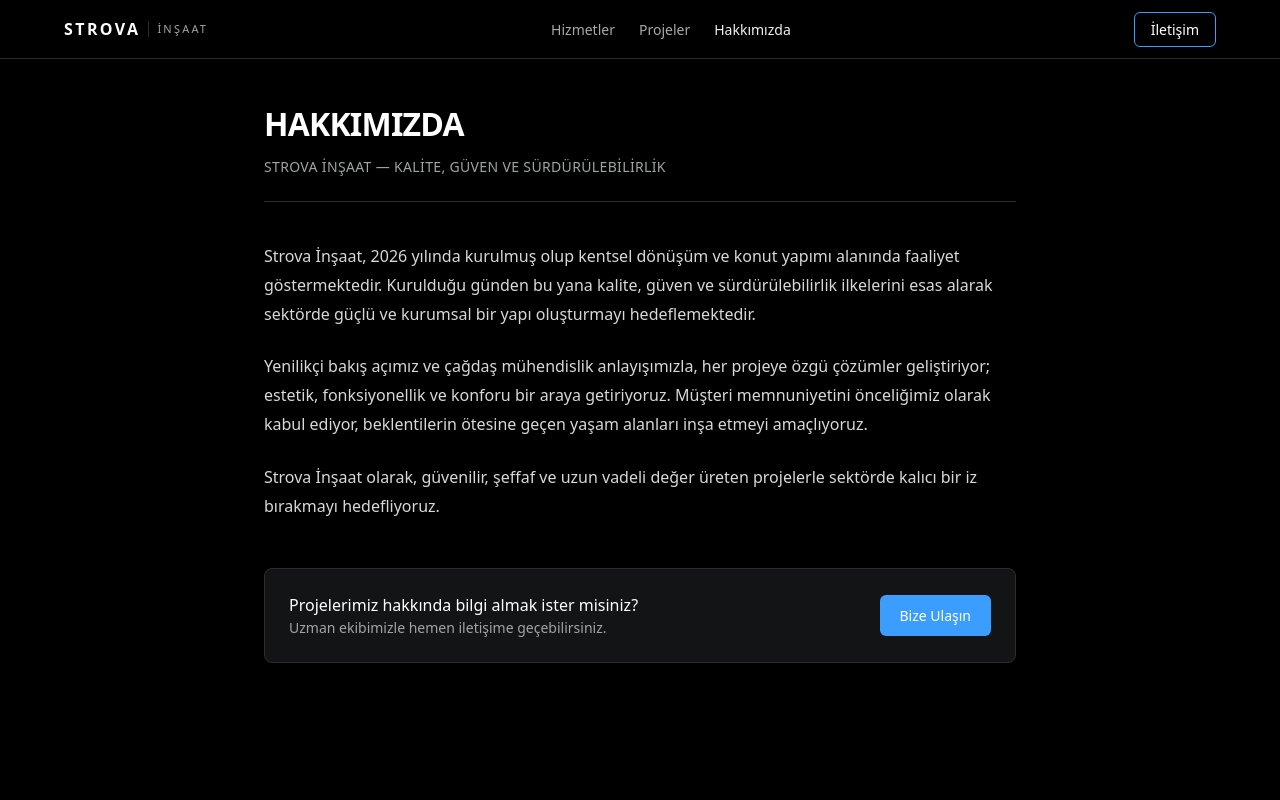
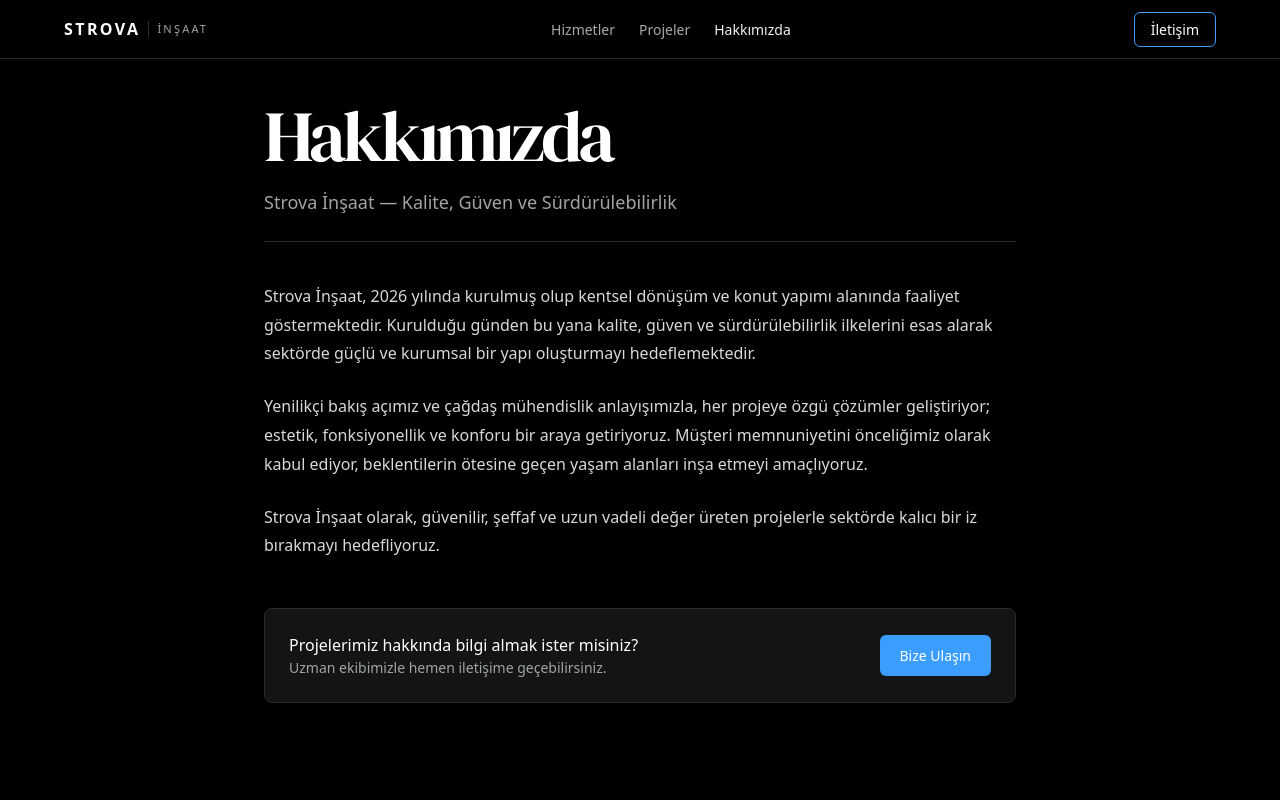
Before and after one commit to strovayapi/web-design, a Next.js app: page /hakkimizda in a window 1280 px wide. Shown: the top 800 px of the page. Built offline with nearby package versions, Linux system fonts and the light colour scheme.

Commit message:
Tasarım: Hakkımızda başlığı ve alt metni ana sayfa yazı tipiyle uyumlu hale getirildi

```diff
--- a/src/app/hakkimizda/page.tsx
+++ b/src/app/hakkimizda/page.tsx
@@ -17,10 +17,13 @@ export default function HakkimizdaPage() {
 
         {/* Sayfa Başlığı */}
         <div className="border-b border-[#292d30] pb-6 mb-10">
-          <h1 className="text-[32px] font-bold tracking-tight text-white uppercase">
+          <h1
+            className="text-[48px] md:text-[72px] font-[400] leading-[1] tracking-[-0.05em] text-white"
+            style={{ fontFamily: "var(--font-display)" }}
+          >
             Hakkımızda
           </h1>
-          <p className="text-[#a1a4a5] text-[14px] mt-2 tracking-wide uppercase">
+          <p className="text-[#a1a4a5] text-[16px] sm:text-[18px] leading-[1.6] mt-4 font-light">
             Strova İnşaat — Kalite, Güven ve Sürdürülebilirlik
           </p>
         </div>
```
